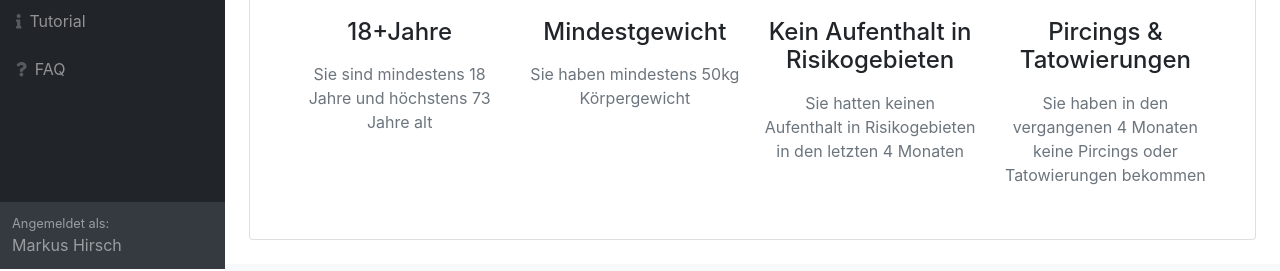
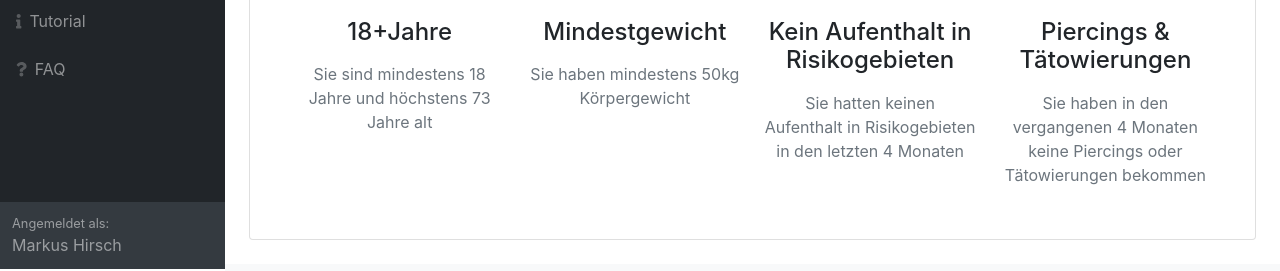
Before and after one commit to daHirsch/bloodshare, a plain HTML site: page dist/index.html in a window 1280 px wide. Shown: the part 531-802 px from the top of the page. Drawn offline with nearby package versions, Linux system fonts and the light colour scheme.

Commit message:
Fix typos

```diff
--- a/dist/index.html
+++ b/dist/index.html
@@ -154,8 +154,8 @@
 													<i class="fas fa-circle fa-stack-2x text-danger"></i>
 													<i class="fas fa-tint fa-stack-1x fa-inverse"></i>
 												</span>
-												<h4 class="my-3"> Pircings & Tatowierungen</h4>
-												<p class="text-muted"> Sie haben in den vergangenen 4 Monaten keine Pircings oder  Tatowierungen bekommen</p>
+												<h4 class="my-3"> Piercings & Tätowierungen</h4>
+												<p class="text-muted"> Sie haben in den vergangenen 4 Monaten keine Piercings oder  Tätowierungen bekommen</p>
 											</div>
 
 										</div>
```
